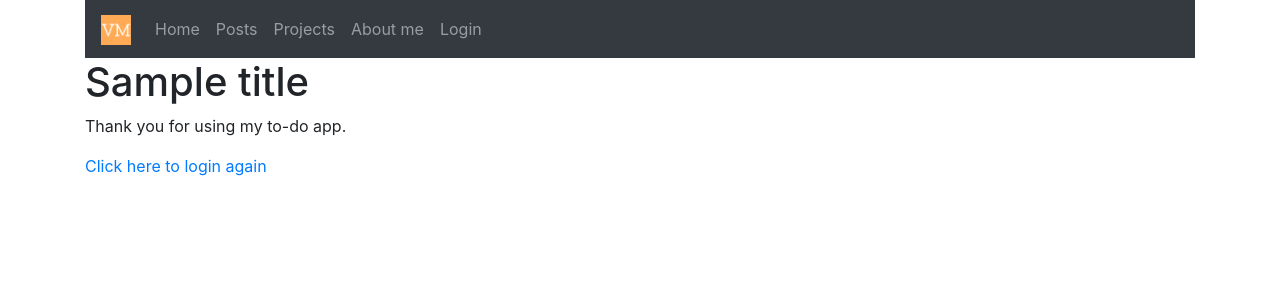
After one commit to zomvie-break/blog, a Django app: template mysite/home/templates/authentication/logout.html in a window 1280 px wide. The commit adds this page. Shown: the top 300 px of the page. Run offline with Django 3.2, Linux system fonts and the light colour scheme; the template is opened without the code that fills it: most values are stand-ins (such as "Sample title", 1, 10 or a date in 2020); some libraries are stand-ins or nearby versions.

Commit message:
add logout feature to the todo app

```diff
--- /dev/null
+++ b/mysite/home/templates/authentication/logout.html
@@ -0,0 +1,9 @@
+{% extends 'base_menu.html' %}
+{% block content %}
+
+<h1>{{ title }}</h1>
+<p>Thank you for using my to-do app.</p>
+
+<p><a href="{% url 'login' %}">Click here to login again</a>
+</p>
+{% endblock content %}
--- a/mysite/todo/templates/todo/task_list.html
+++ b/mysite/todo/templates/todo/task_list.html
@@ -25,5 +25,7 @@
     </div>
 </div>
 
+<p><a href="{% url 'logout' %}">Log out</a></p>
+
 <script type="text/javascript" src="{% static 'todo/todo.js' %}"></script>
 {% endblock content %}
--- a/mysite/todo/urls.py
+++ b/mysite/todo/urls.py
@@ -1,11 +1,13 @@
 from django.urls import path
 from .views import TaskListView
 from .views import taskList, taskDetail, taskCreate, taskUpdate, taskDelete
-from .views import CustomLoginView
+from .views import CustomLoginView, CustomLogoutView
 
 urlpatterns = [
     path("", TaskListView.as_view(), name="task-list"),
     path("login/", CustomLoginView.as_view(), name="login"),
+    path("logout/", CustomLogoutView.as_view(), name="logout"),
+
 ]
 
 # API
--- a/mysite/todo/views.py
+++ b/mysite/todo/views.py
@@ -1,7 +1,7 @@
 from django.shortcuts import render
 from django.urls import reverse_lazy
 
-from django.contrib.auth.views import LoginView
+from django.contrib.auth.views import LoginView, LogoutView
 from django.contrib.auth.mixins import LoginRequiredMixin
 from django.views.generic.list import ListView
 from django.views.generic.edit import CreateView, UpdateView, DeleteView, FormView
@@ -23,6 +23,10 @@ class CustomLoginView(LoginView):
 
     def get_success_url(self):
         return reverse_lazy('task-list')
+
+class CustomLogoutView(LogoutView):
+    template_name = 'authentication/logout.html'
+
 
 # vies for tasks
 class TaskListView(LoginRequiredMixin, ListView):
```
